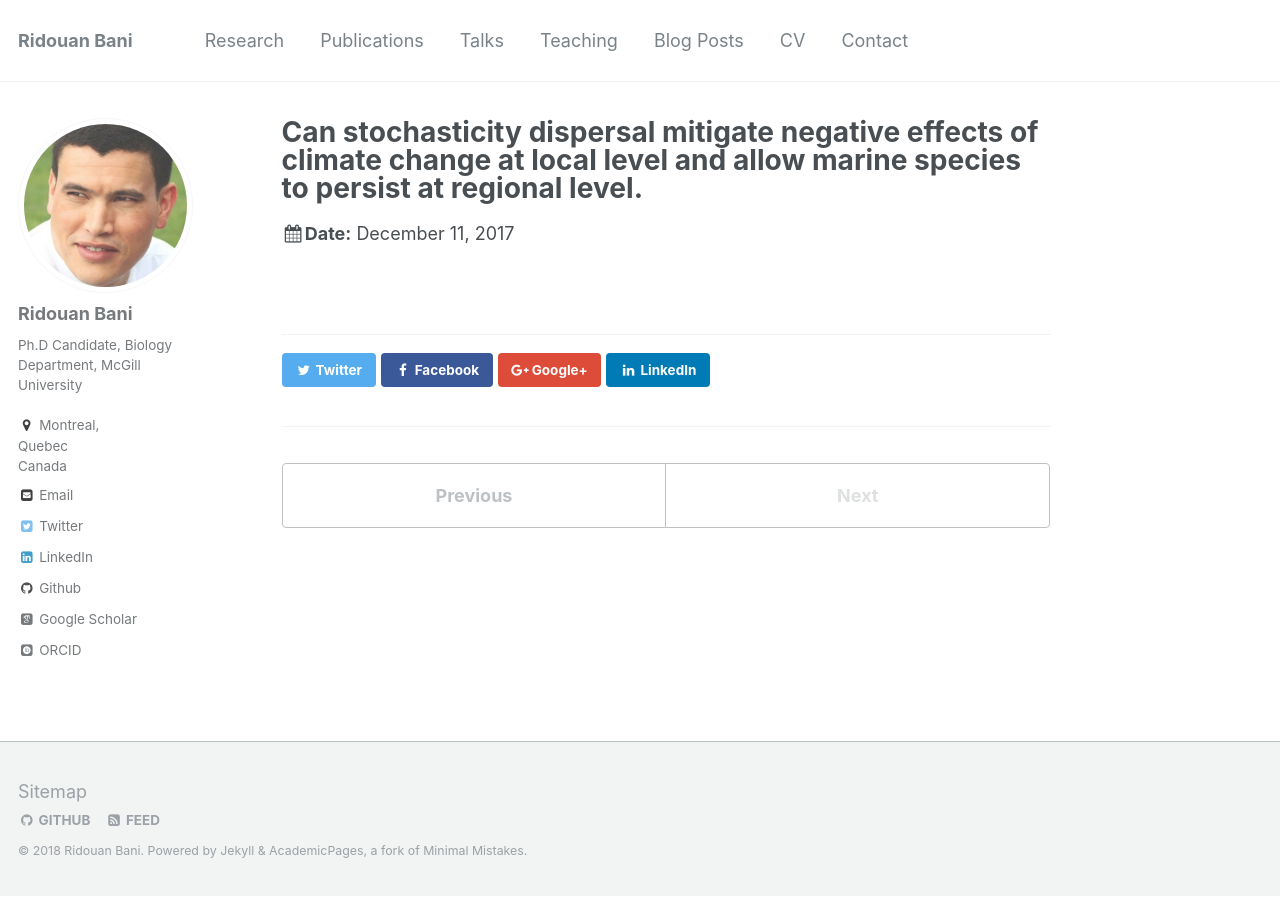
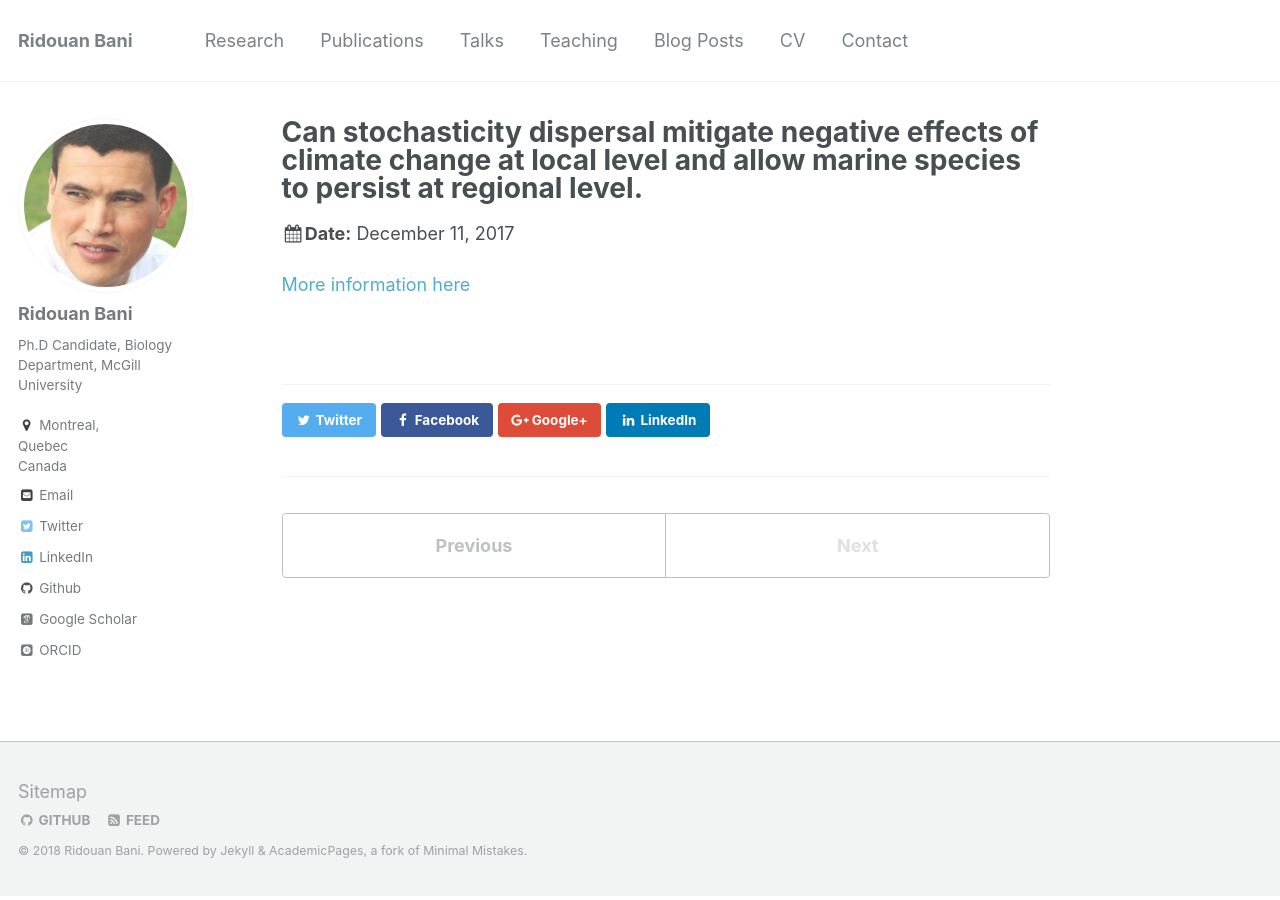
Before and after one commit to RidouanBani/RidouanBani.github.io, a Jekyll site: the page built from _talks/2017-12-11-QCBS_2017.md, in a window 1280 px wide. Built offline with Jekyll 4.4.1, drawn with Linux system fonts in a browser that asks for light colours; some web fonts are replaced.

Commit message:
Update 2017-12-11-QCBS_2017.md

```diff
--- a/_talks/2017-12-11-QCBS_2017.md
+++ b/_talks/2017-12-11-QCBS_2017.md
@@ -7,3 +7,4 @@ venue: "Quebec Centre for Biodiversity Science (QCBS) annual meeting Dec 11-13,
 date: 2017-12-11
 location: "Montreal, Qc, CANADA"
 ---
+[More information here](https://qcbs.ca/symposium)
```
